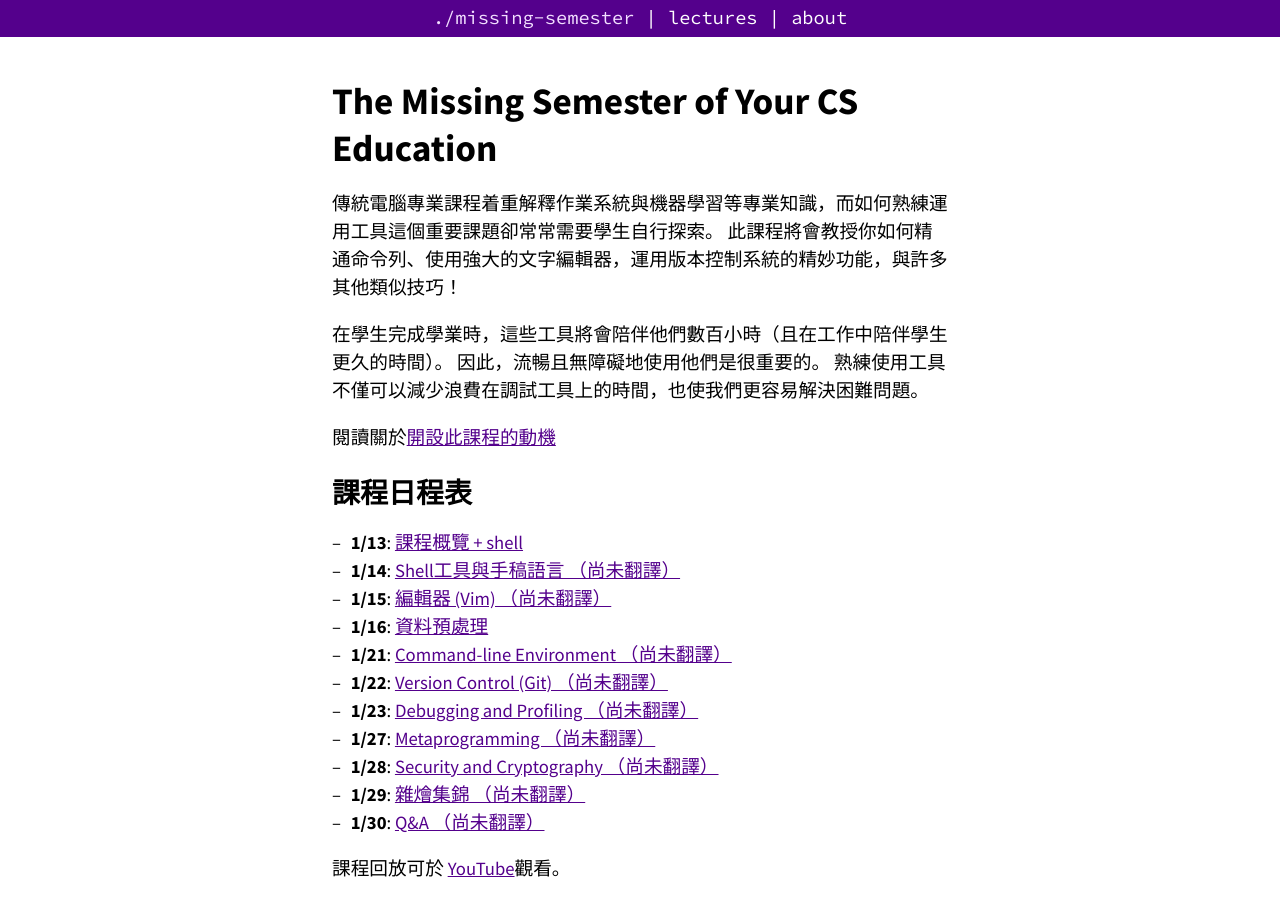
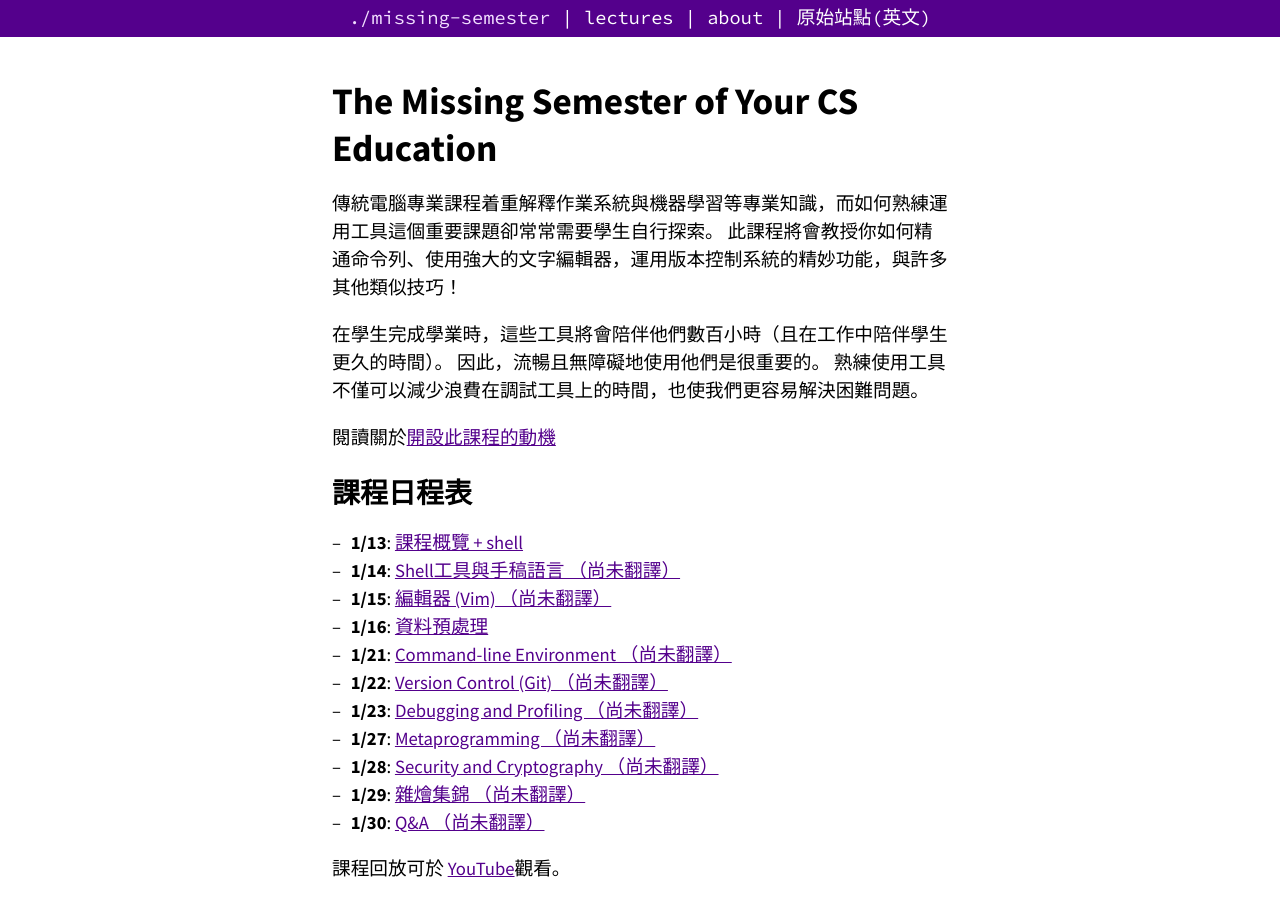
Before and after one commit to missing-semester-zh-Hant/missing-semester-zh-Hant.github.io, a Jekyll site: the page built from index.md, in a window 1280 px wide and 900 px high. Built offline with Jekyll 4.4.1, drawn with Linux system fonts in a browser that asks for light colours.

Commit message:
Add link to original site

```diff
--- a/_includes/nav.html
+++ b/_includes/nav.html
@@ -7,6 +7,7 @@
       <div class="trigger-child">
         <span class="nav-link"><a href="/2020/">lectures</a></span>
         <span class="nav-link"><a href="/about/">about</a></span>
+        <span class="nav-link"><a href="https://missing.csail.mit.edu/">原始站點(英文)</a></span>
       </div>
     </div>
   </nav>
```
